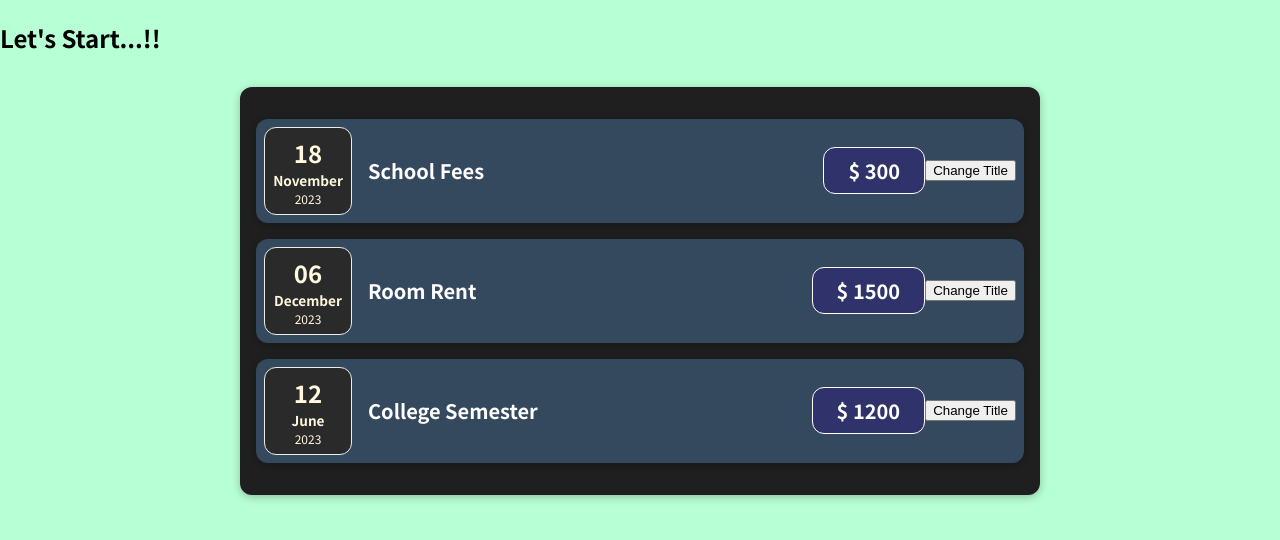
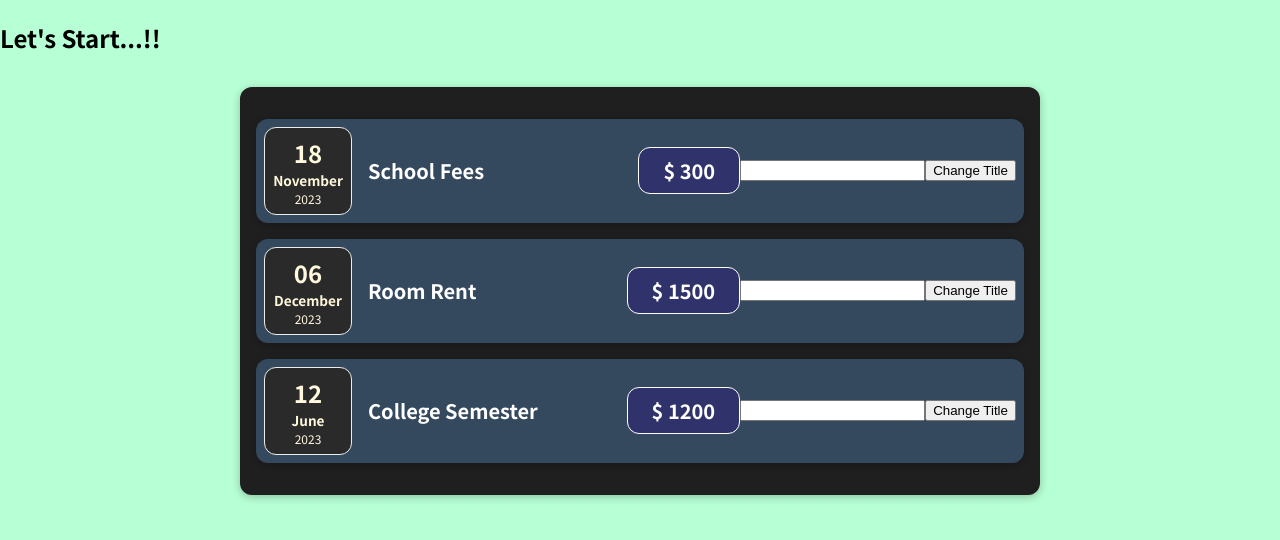
Before and after one commit to krtuhin/Expense-Tracker_Front-End_React, a React (Create React App) app: page / in a window 1280 px wide. Shown: the top 540 px of the page. Built offline with nearby package versions, Linux system fonts and the light colour scheme.

Commit message:
Handle Input Field in React

```diff
--- a/src/components/Expenses/ExpenseItem.js
+++ b/src/components/Expenses/ExpenseItem.js
@@ -12,15 +12,22 @@
   passed and another is the method to change the passed value */
   const [title, setTitle] = useState(props.title);
 
+  // useState for handle input field
+  const [newTitle, setNewTitle] = useState("");
+
+  // onchange handler method
+  const changeHandler = (event) => {
+    setNewTitle(event.target.value);
+  };
+
   // creating function clickhandler
   let clickHandler = () => {
-    setTitle("New Title");
+    setTitle(newTitle);
   };
 
   return (
     // using component as a parent tag
     <Card className="expense-item">
-
       {/* using expense date sub component */}
       <ExpenseDate date={props.date} />
 
@@ -31,6 +38,9 @@
         <div className="expense-item__price">$ {props.price}</div>
       </div>
 
+      {/* input field for changing title */}
+      <input type="text" value={newTitle} onChange={changeHandler}></input>
+
       {/* using click event (use function in the click event without '()') */}
       <button onClick={clickHandler}>Change Title</button>
     </Card>
```
